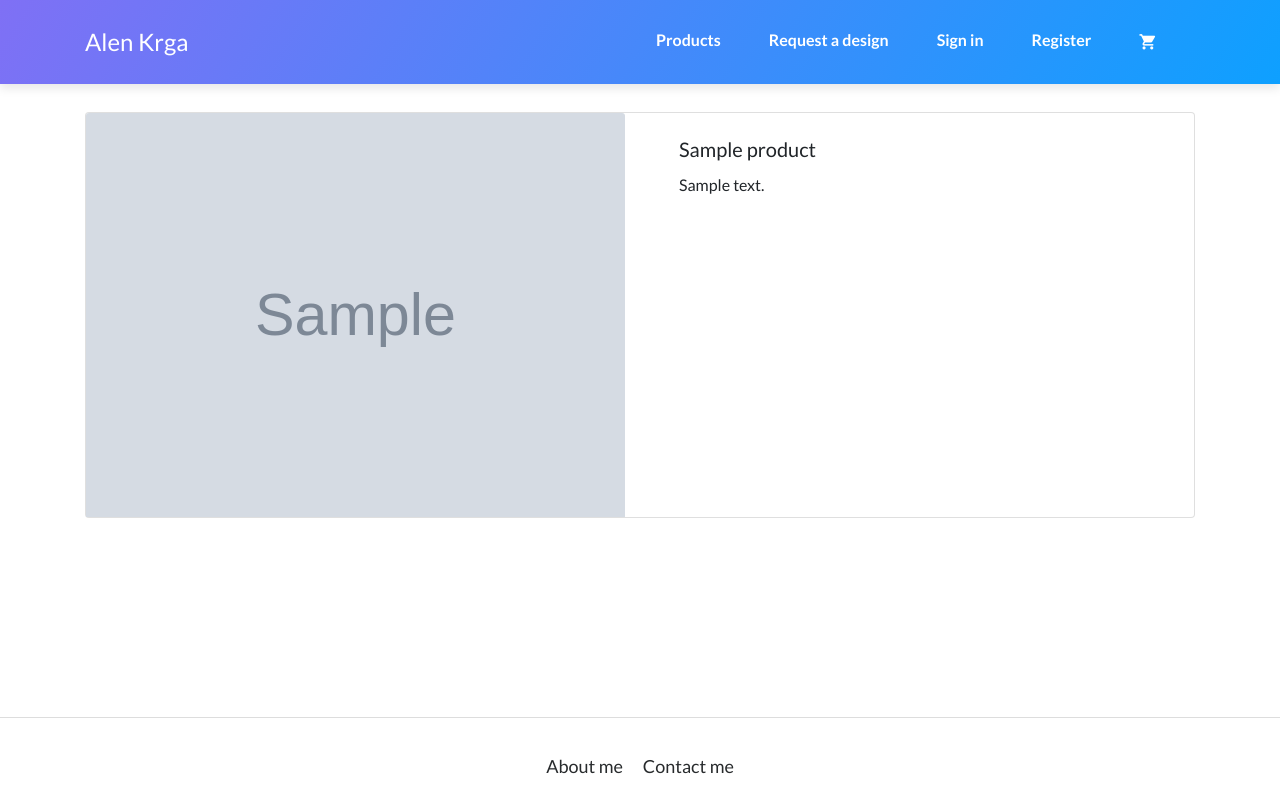
After one commit to AlenKrga1/FreelanceSolution, a Django app: page /product/1/ in a window 1280 px wide. The commit adds this page. Run offline with Django 3.2, Linux system fonts and the light colour scheme; tables that the repository leaves empty hold one stand-in row (values such as "Sample post"); grey boxes marked "Sample" are stand-in pictures; some libraries are stand-ins or nearby versions; some web fonts are replaced.

Commit message:
Cart bug fix, started working on product_item.html

```diff
--- a/cart/contexts.py
+++ b/cart/contexts.py
@@ -1,10 +1,21 @@
+from products.models import Product
 
-def cart_count(request):
+def cart_data(request):
 
-    cart = request.session.get('cart', {})
-    cart_count = 0
+	cart = request.session.get('cart', {})
+	cart_count = 0
+	total = 0
 
-    for id, quantity in cart.items():
-        cart_count += quantity
+	for id, quantity in cart.copy().items():
+		try:
+			item = Product.objects.get(id = id)
+			total += quantity * item.price
+			cart_count += quantity
+		except:
+			# Product was deleted so we need to remove it from the cart
+			cart.pop(id)
 
-    return {'cart_count': cart_count}
+	request.session['cart'] = cart
+
+
+	return {'cart_count': cart_count, 'total_price': total}
--- a/freelancesolution/settings.py
+++ b/freelancesolution/settings.py
@@ -64,7 +64,7 @@ TEMPLATES = [
 				'django.template.context_processors.request',
 				'django.contrib.auth.context_processors.auth',
 				'django.contrib.messages.context_processors.messages',
-				'cart.contexts.cart_count',
+				'cart.contexts.cart_data',
 			],
 		},
 	},
--- a/freelancesolution/urls.py
+++ b/freelancesolution/urls.py
@@ -15,7 +15,7 @@ Including another URLconf
 """
 from django.conf.urls.static import static
 from django.urls import path, include
-from products.views import Products
+from products.views import Products, view_product
 import accounts.views as accounts
 from django.conf import settings
 from django.contrib import admin
@@ -25,6 +25,7 @@ urlpatterns = [
     path('admin/', admin.site.urls),
     path('', index, name = 'index'),
     path('products/', Products.as_view(), name = 'products'),
+    path('product/<int:id>/', view_product, name = 'view_product'),
     path('sign-in/', accounts.SignIn.as_view(), name = 'sign-in'),
     path('register/', accounts.Register.as_view(), name = 'register'),
     path('logout/', accounts.logout, name = 'logout'),
--- /dev/null
+++ b/products/templates/product_item.html
@@ -0,0 +1,19 @@
+{% extends 'base.html'%}
+
+{% load static %}
+
+{% block content %}
+<div class="page container">
+    <div class="card my-4">
+        <div class="row">
+            <div class="col-md-6 col-xs-12">
+                <img src="{{product.img.url}}" class="card-img-top">
+            </div>
+            <div class="col col-md6 col-xs-12 m-4">
+                <h5 class="card-title">{{ product.name }}</h5>
+                <p class="card-text">{{ product.description }}</p>
+            </div>
+        </div>
+    </div>
+</div>
+{% endblock %}
--- a/products/templates/products.html
+++ b/products/templates/products.html
@@ -8,10 +8,10 @@
         {% for product in object_list %}
         <div class="col-xs-12 col-sm-12 col-md-6 col-lg-4">
             <div class="card mb-2">
-                <img src="{{product.img.url}}" class="card-img-top">
+                <a href="{% url 'view_product' product.id %}"><img src="{{product.img.url}}" class="card-img-top"></a>
                 <div class="card-body">
                     <h5 class="card-title">{{ product.name }}</h5>
-                    <p class="card-text">{{ product.description }}</p>
+                    <p class="card-text">{{ product.description|truncatewords:10 }}</p>
                     <div class="dropdown-divider"></div>
                     <div class="row text-right align-items-center justify-content-between m-1">
                         <p class="card-text m-0">Price: <strong>{{ product.price }}EUR</strong></p>
--- a/products/views.py
+++ b/products/views.py
@@ -5,3 +5,8 @@ from .models import Product
 class Products(ListView):
 	template_name = 'products.html'
 	model = Product
+
+def view_product(request, id):
+	product = Product.objects.get(id = id)
+
+	return render(request, 'product_item.html', {'product': product})
```
Also changed, not shown: cart/templates/cart.html (+17 -3 lines), cart/views.py (+19 -19 lines).
